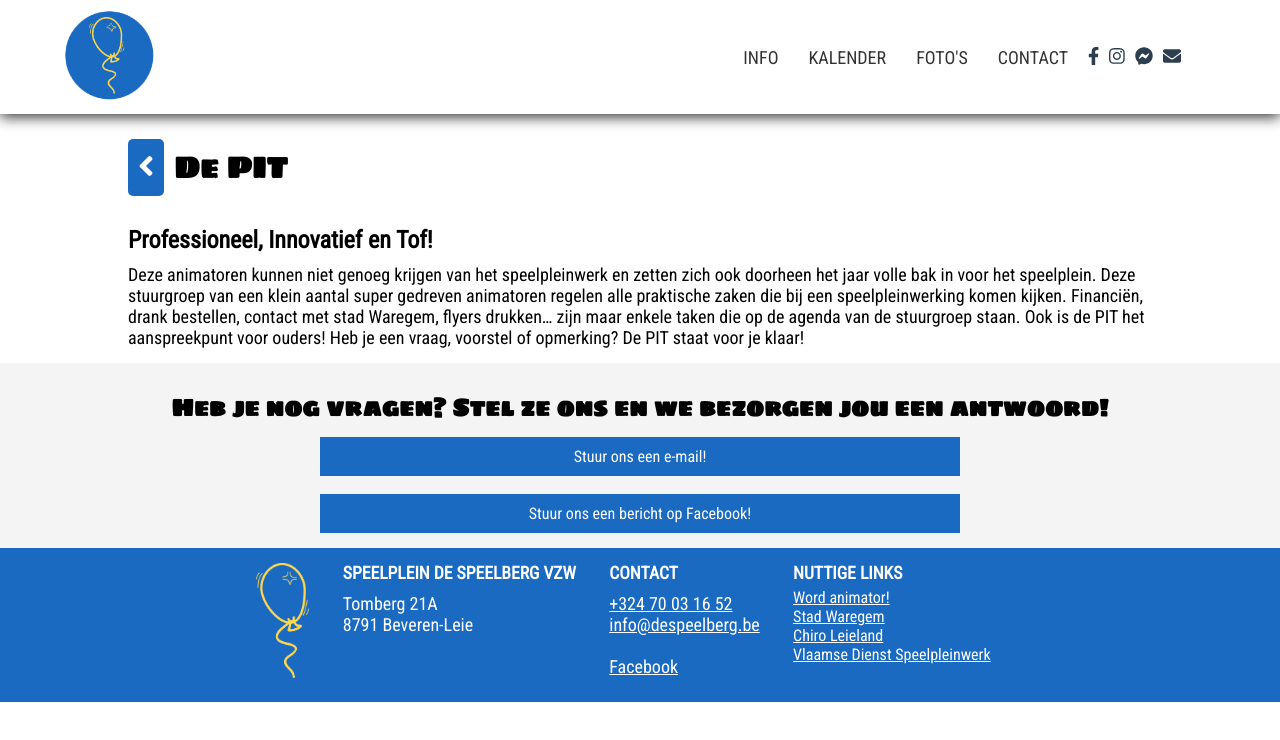
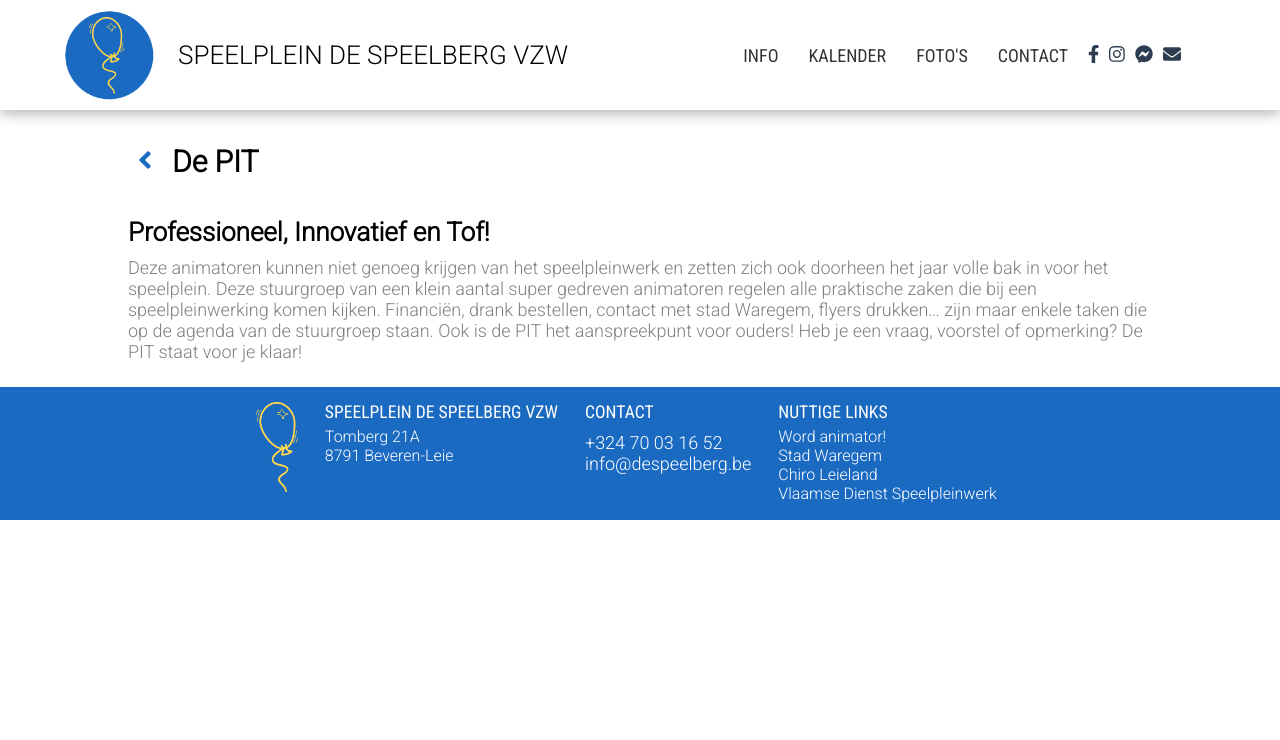
Before and after one commit to despeelberg/despeelberg-be, a Vue app: page /pit in a window 1280 px wide. Shown: the top 740 px of the page. Built offline with nearby package versions, Linux system fonts and the light colour scheme.

Commit message:
Some visual updates

```diff
--- a/package.json
+++ b/package.json
@@ -8,11 +8,14 @@
     "lint": "vue-cli-service lint"
   },
   "dependencies": {
+    "@babel/core": "^7.12.3",
+    "@babel/preset-env": "^7.12.1",
     "@fortawesome/fontawesome-svg-core": "^1.2.27",
     "@fortawesome/free-brands-svg-icons": "^5.12.1",
     "@fortawesome/free-regular-svg-icons": "^5.12.1",
     "@fortawesome/free-solid-svg-icons": "^5.12.1",
     "@fortawesome/vue-fontawesome": "^0.1.9",
+    "babel": "^6.23.0",
     "core-js": "^3.6.4",
     "register-service-worker": "^1.6.2",
     "vue": "^2.6.11",
--- a/src/App.vue
+++ b/src/App.vue
@@ -20,7 +20,7 @@
 </script>
 
 <style>
-@import url('https://fonts.googleapis.com/css?family=Roboto+Condensed|Sigmar+One');
+@import url('https://fonts.googleapis.com/css?family=Roboto+Condensed|Sigmar+One|Roboto:wght@300');
 * {
   margin: 0;
   padding: 0;
@@ -29,7 +29,20 @@
 
 html {
   scroll-behavior: smooth;
+  height: 100%;
+  min-height: 100%;
 }
+
+body{
+  min-height: 100%;
+  height: 100%;
+}
+
+#app{
+  height: inherit;
+  min-height: inherit;
+}
+
 
 /* #app {
   font-family: Avenir, Helvetica, Arial, sans-serif;
--- a/src/components/Block.vue
+++ b/src/components/Block.vue
@@ -22,13 +22,14 @@
     text-decoration: none;
 }
 .block {
-    margin-bottom: 15px;
+    margin-bottom: 25px;
 }
 
 .block-title {
-    font-family: 'Roboto Condensed', Avenir, Arial, Helvetica, sans-serif;
+    font-family: 'Roboto', Avenir, Arial, Helvetica, sans-serif;
     margin: 5px 0;
-    font-size: 24px;
+    font-size: 26px;
+    color: '#696969';
 }
 
 .slot {
--- a/src/components/Card.vue
+++ b/src/components/Card.vue
@@ -43,11 +43,12 @@
     text-decoration: none;
 }
 .card {
-    padding: 15px;
+    padding: 25px;
     background: rgba(239,239,239,0.7);
-    margin: 10px 10px 10px 0;
+    margin: 10px 30px 20px 0;
     transition: 0.1s linear;
     width: 100%;
+    box-shadow: 5px 5px 2px lightgrey;
 }
 .card.click:hover {
     transform: scale(1.01);
@@ -64,17 +65,17 @@
     color: rgba(255, 100, 3, 0.8);
 }
 h2 {
-    font-family: 'Sigmar One', Avenir, Arial, Helvetica, sans-serif;
+    font-family: 'Roboto', Avenir, Arial, Helvetica, sans-serif;
     color: #333333;
-    font-size: 1.8rem;
+    font-size: 1.5rem;
     text-decoration: none;
-    border-bottom: 1px solid #888888;
-}
+/*     border-bottom: 1px solid #888888;
+ */}
 p {
-    font-family: 'Roboto Condensed', Avenir, Arial, Helvetica, sans-serif;
+    font-family: 'Roboto', Avenir, Arial, Helvetica, sans-serif;
     color: #333333;
-    font-size: 1.2rem;
+    font-size: 1rem;
     text-decoration: none;
-    padding: 10px 0;
-}
+/*     padding: 10px 0;
+ */}
 </style>
--- a/src/components/Emphasis.vue
+++ b/src/components/Emphasis.vue
@@ -32,7 +32,7 @@
     color: #000000;
     padding: 10px;
     width: 100%;
-    font-family: 'Roboto Condensed', Arial, Helvetica, sans-serif;
+    font-family: 'Roboto', Arial, Helvetica, sans-serif;
 }
 
 .block.info {
--- a/src/components/Footer.vue
+++ b/src/components/Footer.vue
@@ -5,10 +5,10 @@
     </div>
     <div class="column">
         <h4>SPEELPLEIN DE SPEELBERG VZW</h4>
-        <p>
+        <div id="address">
             Tomberg 21A <br>
             8791 Beveren-Leie
-        </p>
+        </div>
     </div>
     <div class="column">
         <h4>CONTACT</h4>
@@ -16,8 +16,8 @@
             <a href="tel:+32470031652" class="link">+324 70 03 16 52</a>
             <a href="mailto:info@despeelberg.be" class="link">info@despeelberg.be</a>
             <br>
-            <a href="https://www.messenger.com/t/despeelbergvzw" class="link" target="_blank">Facebook</a>
-        </p>
+<!--             <a href="https://www.messenger.com/t/despeelbergvzw" class="link" target="_blank">Facebook</a>
+ -->        </p>
     </div>
     <div class="column">
         <h4>NUTTIGE LINKS</h4>
@@ -36,32 +36,51 @@
 </script>
 
 <style scoped>
+
+#footer{
+    flex-shrink: 0;
+}
+
 .ft {
     display: flex;
     justify-content: space-evenly;
     align-items: flex-start;
     padding: 15px 20%;
     background: #1a6ac1;
-    position: relative;
+    width: 100%;
     z-index: 8;
     color: #ffffff;
-    font-family: 'Roboto Condensed', Avenir, Arial, Helvetica, sans-serif;
+    font-family: 'Roboto', Avenir, Arial, Helvetica, sans-serif;
+
 }
 .link {
     color: #ffffff;
+    display: block;
+    font-family: 'Roboto', Avenir, Arial, Helvetica, sans-serif;
+
+}
+
+.link:hover{
     text-decoration: underline;
-    display: block;
+
 }
 h4  {
     margin-bottom: 5px;
     font-size: 1.1rem;
+    font-weight: normal;
+    font-family: 'Roboto Condensed', Avenir, Arial, Helvetica, sans-serif;
 }
 .column {
     flex: 1 1 auto;
 }
 .column img {
-    height: 115px;
+    height: 90px;
     width: auto;
+}
+
+#address{
+        color: #ffffff;
+    font-family: 'Roboto', Avenir, Arial, Helvetica, sans-serif;
 }
 
 @media (max-width: 1000px) {
--- a/src/components/NavBar.vue
+++ b/src/components/NavBar.vue
@@ -5,12 +5,16 @@
       <div class="nav-wrap">
         <div class="res-wrap">
           <a href="/">
-            <img
+          <div class="logo-div">
+             <img
               class="logo"
               src="@/assets/logo_circle.png"
               alt="Logo Speelplein De Speelberg vzw"
               srcset=""
             />
+          <h2 class="logo-name">Speelplein de Speelberg vzw</h2>
+          </div>
+
           </a>
           <div class="menu-btn-wrap">
             <button class="menu-btn" v-on:click="toggleMenu()">
@@ -87,6 +91,8 @@
 </script>
 
 <style scoped>
+
+
 #navbar {
   position: sticky;
   top: 0;
@@ -103,7 +109,7 @@
 }
 
 #navbar.topOfPage {
-  box-shadow: 0 3px 13px 0 #343434;
+  box-shadow: 0 3px 13px 0 rgb(52, 52, 52, 0.4);
   margin-top: 0 !important;
 }
 
@@ -125,10 +131,25 @@
   align-items: center;
   width: 100%;
 }
+
+.logo-div {
+    display: flex;
+    align-items: center;
+}
+
 .logo {
   width: 90px;
   height: auto;
+  margin-right: 1.5em;
 }
+
+.logo-name {
+    text-transform: uppercase;
+    font-family: 'Roboto', Avenir, Arial, Helvetica, sans-serif;
+    font-size: 26px;
+    font-weight: 300;
+}
+
 .main-nav {
   display: flex;
   justify-content: space-between;
--- a/src/components/Page.vue
+++ b/src/components/Page.vue
@@ -10,11 +10,11 @@
               <!-- <emphasis :block="true" :type="'alert'">Er zijn dit jaar enkele maatregelen omtrent corona van kracht! Je vindt ze allemaal <router-link :class="'link'" to="/coronavirus">hier</router-link></emphasis> -->
               <slot></slot>
           </div>
-          <div class="questions">
+      <!--     <div class="questions">
               <h2 class="q">Heb je nog vragen? Stel ze ons en we bezorgen jou een antwoord!</h2>
               <a class="q-link" href="mailto:info@despeelberg.be">Stuur ons een e-mail!</a> <br>
               <a class="q-link" href="https://www.messenger.com/t/despeelbergvzw" target="_blank">Stuur ons een bericht op Facebook!</a>
-          </div>
+          </div> -->
       </section>
       <Footer></Footer>
   </div>
@@ -42,20 +42,26 @@
     display: flex;
     align-items: center;
     padding: 25px 0;
+
+}
+
+.main{
+    flex: 1 0 auto;
 }
 
 a.back {
-    background: #1a6ac1;
-    color: #ffffff;
+/*  background: #1a6ac1;
+ */ color: #1a6ac1;
     padding: 10px;
-    font-size: 32px;
+    font-size: 28px;
     margin-right: 10px;
     border-radius: 5px;
 }
 
 .pageTitle {
-    font-family: 'Sigmar One', Arial, Helvetica, sans-serif;
+    font-family: 'Roboto', Arial, Helvetica, sans-serif;
     font-size: 30px;
+
 }
 
 .container {
@@ -64,15 +70,26 @@
 }
 
 p {
-    font-family: 'Roboto Condensed', Arial, Helvetica, sans-serif;
+    font-family: 'Roboto', Arial, Helvetica, sans-serif;
     font-size: 18px;
     margin: 10px 0;
+    color: grey;
+
 }
 
 a {
     text-decoration: none;
     color: inherit;
+
 }
+
+.page{
+    min-height: 100%;
+    height: 100%;
+    display: flex;
+    flex-direction: column;
+}
+
 
 .link {
     color: #1a6ac1;
@@ -93,16 +110,22 @@
 }
 
 .q {
-    font-family: 'Sigmar One', Arial, Helvetica, sans-serif;
+    font-family: 'Roboto', Arial, Helvetica, sans-serif;
     margin: 10px 0;
+
 }
+.page{
+    min-height: 100%;
+}
+
+
 
 .q-link {
     display: block;
     padding: 10px;
     width: 50%;
     background: #1a6ac1;
-    font-family: 'Roboto Condensed', Arial, Helvetica, sans-serif;
+    font-family: 'Roboto', Arial, Helvetica, sans-serif;
     text-align: center;
     color: #ffffff;
 }
--- a/src/components/Slideshow.vue
+++ b/src/components/Slideshow.vue
@@ -4,10 +4,10 @@
         <div class="columns">
         <div class="column">
             <div class="column-row">
-                <div class="logo">
+             <!--    <div class="logo">
                     <img src="@/assets/logo_circle.png" alt="Speelplein De Speelberg vzw" class="logo-img">
                     <h2 class="logo-name">Speelplein de Speelberg vzw</h2>
-                </div>
+                </div> -->
             </div>
             <div class="column-row">
                 <div class="welcome">
@@ -47,6 +47,7 @@
     height: 80vh;
     transition: 0.5s ease-in;
     position: fixed;
+    z-index: -1;
     top: 0;
     background: url("../assets/banner_2021.jpg") center center no-repeat;
     background-size: cover;
@@ -54,7 +55,6 @@
 }
 
 .background {
-    background-color: rgba(26, 106, 193, 0.35);
     height: 100%;
     width: 100%;
     position: absolute;
@@ -91,13 +91,13 @@
 .logo-name {
     color: #fff;
     text-transform: uppercase;
-    font-family: 'Sigmar One', Avenir, Arial, Helvetica, sans-serif;
+    font-family: 'Roboto', Avenir, Arial, Helvetica, sans-serif;
     font-size: 26px;
     font-weight: 300;
 }
 .welcome {
     color: #ffffff;
-    font-family: 'Sigmar One', Avenir, Arial, Helvetica, sans-serif;
+    font-family: 'Roboto', Avenir, Arial, Helvetica, sans-serif;
     font-size: 28px;
 }
 .socials {
--- a/src/views/Home.vue
+++ b/src/views/Home.vue
@@ -184,9 +184,17 @@
     z-index: 8;
     padding: 45px 0;
     background: #ffffff;
+    min-height: 100%;
   }
+
+
   .container {
     margin: auto;
-    width: 80%;
+    width: 70%;
+  }
+
+  .home{
+    height: inherit;
+    min-height: 100%;
   }
 </style>
--- a/src/views/InfoAnimatoren.vue
+++ b/src/views/InfoAnimatoren.vue
@@ -35,3 +35,10 @@
   }
 }
 </script>
+
+<style>
+.animatoren{
+  height: inherit;
+  min-height: inherit;
+}
+</style>
```
Also changed, not shown: src/assets/banner_2021.jpg, 1 other file (tests, documents, lock files or other folders).
